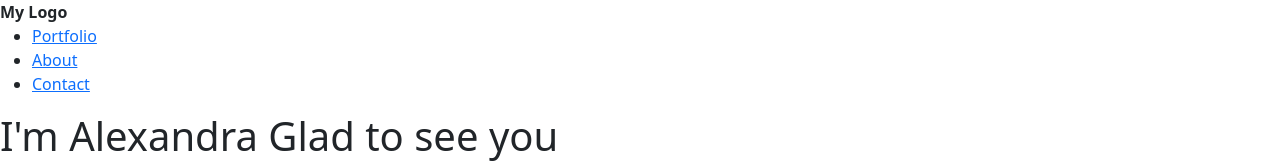
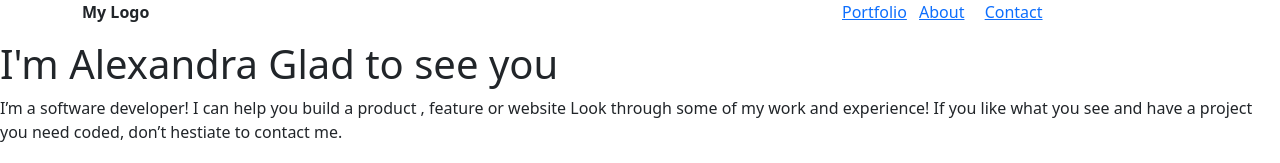
Before and after one commit to ahmedadel56/Bootsraped-Portfolio, a plain HTML site: page index.html in a window 1280 px wide. Shown: the top 163 px of the page. Drawn offline with nearby package versions, Linux system fonts and the light colour scheme.

Commit message:
Style header.

```diff
--- a/index.html
+++ b/index.html
@@ -17,17 +17,17 @@
     <meta name="viewport" content="width=device-width, initial-scale=1.0" />
     <title>Bootstrap Portfolio</title>
   </head>
-  <body class="">
+  <body class="#">
     <!-- PAGE HEADER -->
-    <header class="#">
-      <strong>My Logo</strong>
-
+    <header class="container">
       <!-- Menu -->
-      <nav>
-        <ul>
-          <li><a href="#portfolio">Portfolio</a></li>
-          <li><a href="#about">About</a></li>
-          <li><a href="#contact">Contact</a></li>
+      <nav class="row">
+        <strong class="col-8 list-inline">My Logo</strong>
+        <ul class="col-4 list-inline" >
+          <!-- CORRECT STYLE OF LINK FONTS -->
+          <li class="list-inline-item"><a href="#portfolio" >Portfolio</a></li>
+          <li class="list-inline-item"><a href="#about">About</a></li>
+          <li class="list-inline-item"></li><a href="#contact">Contact</a></li>
         </ul>
       </nav>
     </header>
```
